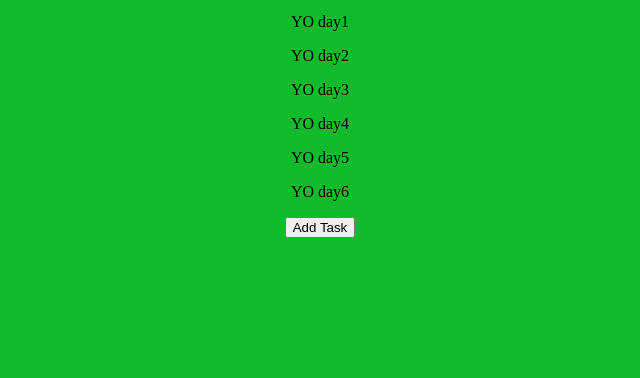
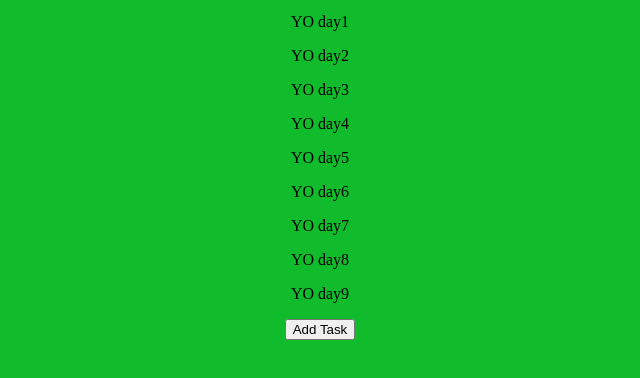
Before and after one commit to osso2k/ConColl, a plain HTML site: page index.html in a window 1280 px wide. Shown: the part 112-490 px from the top of the page, without its empty margins (320-960 px from the left). Drawn offline with Linux system fonts and the light colour scheme.

Commit message:
Maajor changes

```diff
--- a/index.html
+++ b/index.html
@@ -17,6 +17,9 @@
         <p>YO day4</p>
         <p>YO day5</p>
         <p>YO day6</p>
+        <p>YO day7</p>
+        <p>YO day8</p>
+        <p>YO day9</p>
         <ul id="listC"></ul>
         <button onclick="addTask()">Add Task</button>
       </div>
```
